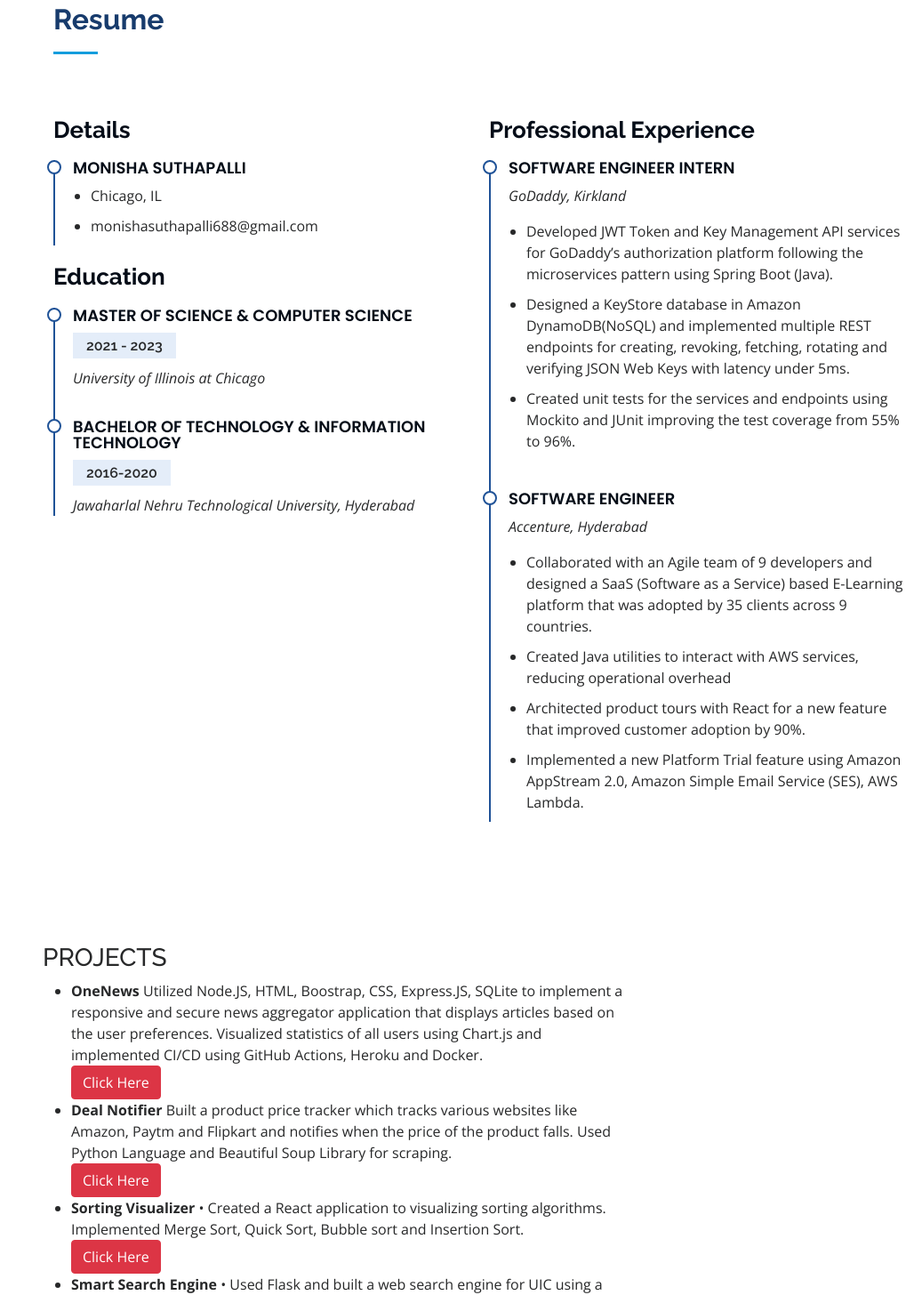
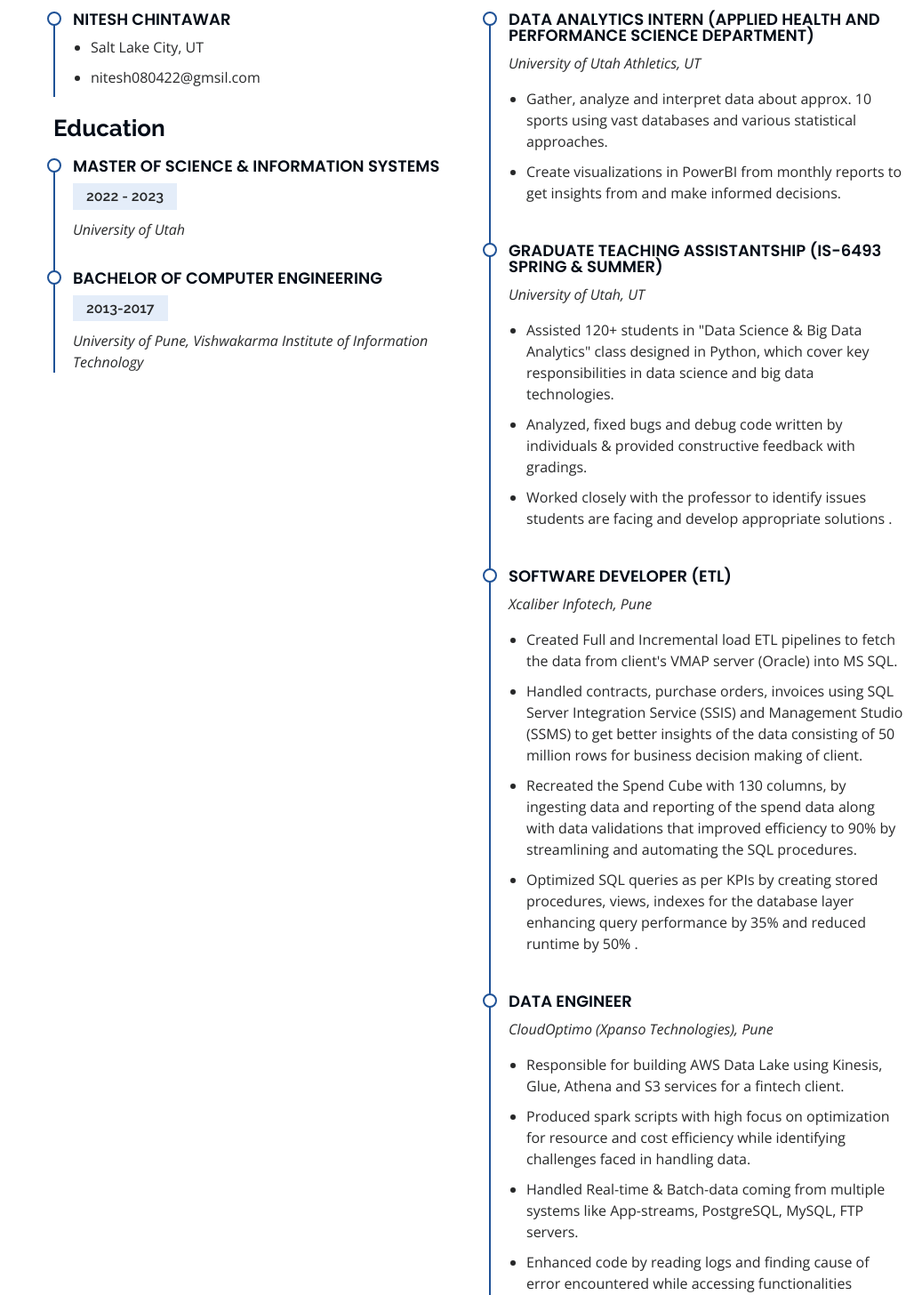
Before and after one commit to NiteshChintawar/niteshchintawar.github.io, a plain HTML site: page index.html in a window 1280 px wide. Shown: the part 1344-2800 px from the top of the page at 89% size, without its empty margins (252-1280 px from the left). Drawn offline with nearby package versions, Linux system fonts and the light colour scheme.

Commit message:
Website 1.0 complete

```diff
--- a/index.html
+++ b/index.html
@@ -78,28 +78,28 @@
 
         <div class="section-title">
           <h2>About</h2>
-          <p>I am currently pursuing Masters in Computer Science at University of Illinois, at Chicago. I enjoy solving complex problems, creating solutions out of thin air is what piqued me to pursue Computer Science. Prior to my Masters I worked as a Software Engineer, I love working with all the layers of the stack. Currently, I'm experimenting and exploring DevOps and Cloud Computing. When I'm not coding, I appreciate a good game with my wholesome squad.</p>
+          <p>I am an Information Systems student pursuing my passion for data engineering, ETL development, data analysis, and Python development. Currently enrolled in a Masters program in Information Systems at the University of Utah, I am driven by my love for solving complex problems and crafting innovative solutions. With prior experience as a Software Engineer and my current role as a Data Analytics intern at Utah Athletics, I have honed my skills in working with various layers of the technology stack. When I'm not diving into coding challenges, I enjoy engaging in immersive gaming experiences with my supportive circle of friends. Let's connect and explore how my expertise can contribute to your data-driven endeavors.</p>
         </div>
 
       </div>
 
       <div class="row">
         <div class="col-lg-4" data-aos="fade-right">
-          <img src="assets/img/profile-img.jpg" class="img-fluid" alt="">
+          <img src="assets/img/EditDSC04719.jpg" class="img-fluid" alt="">
         </div>
         <div class="col-lg-8 pt-4 pt-lg-0 content" data-aos="fade-left">
-          <h3>Computer Science Student and Software Engineer</h3>
+          <h3>Information Systems Student and Data Engineer</h3>
           <p class="fst-italic">
             Skills
           </p>
           <div class="row">
             <div class="col-lg-12">
               <ul>
-                <li><i class="bi bi-chevron-right"></i> <strong>Programming Languages:</strong> <span>Java, Python, Javascript</span></li>
-                <li><i class="bi bi-chevron-right"></i> <strong>Front-end Technologies:</strong> <span>HTML, CSS, Bootstrap, ReactJS, Vue JS</span></li>
-                <li><i class="bi bi-chevron-right"></i> <strong>Back-end Technologies:</strong> <span>Node.js, Express.js</span></li>
-                <li><i class="bi bi-chevron-right"></i> <strong>Databases:</strong> <span>Oracle SQL, Mongo DB</span></li>
-                <li><i class="bi bi-chevron-right"></i> <strong>Tools:</strong> <span>GIT, Vscode, IntelliJ, Atom, Jupyter Notebook</span></li>
+                <li><i class="bi bi-chevron-right"></i> <strong>Programming Languages:</strong> <span>Java, Python, Scala, R</span></li>
+                <li><i class="bi bi-chevron-right"></i> <strong>Packages:</strong> <span>: Numpy, Pandas, ggplot, plotly</span></li>
+                <li><i class="bi bi-chevron-right"></i> <strong>Visualization Tools:</strong> <span>Tableau, Power BI, Altryx</span></li>
+                <li><i class="bi bi-chevron-right"></i> <strong>Databases:</strong> <span>Databases: Oracle, MSSQL, MySQL, PostgreSQL, MongoDB (NoSQL), Snowflake</span></li>
+                <li><i class="bi bi-chevron-right"></i> <strong>Tools & Technologies:</strong> <span>: Hadoop, Hive, Spark, Kafka, Sqoop, SSIS (ETL), SSMS, AWS, Azure, Airflow</span></li>
               </ul>
             </div>
 
@@ -125,57 +125,77 @@
           <div class="col-lg-6" data-aos="fade-up">
             <h3 class="resume-title">Details</h3>
             <div class="resume-item pb-0">
-              <h4>Monisha Suthapalli</h4>
+              <h4>Nitesh Chintawar</h4>
 
               <ul>
-                <li>Chicago, IL</li>
-                <li>monishasuthapalli688@gmail.com</li>
+                <li>Salt Lake City, UT</li>
+                <li>nitesh080422@gmsil.com</li>
               </ul>
             </div>
 
             <h3 class="resume-title">Education</h3>
             <div class="resume-item">
-              <h4>Master of Science &amp; Computer Science</h4>
-              <h5>2021 - 2023</h5>
-              <p><em>University of Illinois at Chicago</em></p>
+              <h4>Master of Science &amp; Information Systems</h4>
+              <h5>2022 - 2023</h5>
+              <p><em>University of Utah</em></p>
             </div>
             <div class="resume-item">
-              <h4>Bachelor of Technology &amp; Information Technology</h4>
-              <h5>2016-2020</h5>
-              <p><em>Jawaharlal Nehru Technological University, Hyderabad</em></p>
+              <h4>Bachelor of Computer Engineering</h4>
+              <h5>2013-2017</h5>
+              <p><em>University of Pune, Vishwakarma Institute of Information Technology</em></p>
             </div>
           </div>
 
           <div class="col-lg-6" data-aos="fade-up" data-aos-delay="100">
             <h3 class="resume-title">Professional Experience</h3>
             <div class="resume-item">
-              <h4>Software Engineer Intern</h4>
-              <p><em>GoDaddy, Kirkland</em></p>
+              <h4>Data Analytics Intern (Applied Health and Performance Science Department)</h4>
+              <p><em>University of Utah Athletics, UT</em></p>
               <ul>
-                <li>Developed JWT Token and Key Management API services for GoDaddy’s authorization platform following the microservices pattern using
-                  Spring Boot (Java).
+                <li>Gather, analyze and interpret data about approx. 10 sports using vast databases and various statistical approaches.
                   </li>
-                <li>Designed a KeyStore database in Amazon DynamoDB(NoSQL) and implemented multiple REST endpoints for creating, revoking, fetching,
-                  rotating and verifying JSON Web Keys with latency under 5ms. </li>
-                <li>Created unit tests for the services and endpoints using Mockito and JUnit improving the test coverage from 55% to 96%.</li>
+                <li>Create visualizations in PowerBI from monthly reports to get insights from and make informed decisions. </li>
 
               </ul>
             </div>
             <div class="resume-item">
-              <h4>Software Engineer</h4>
-              <p><em>Accenture, Hyderabad</em></p>
+              <h4>Graduate Teaching Assistantship (IS-6493 Spring & Summer)</h4>
+              <p><em>University of Utah, UT</em></p>
               <ul>
-                <li>Collaborated with an Agile team of 9 developers and designed a SaaS (Software as a Service) based E-Learning platform
-                  that was adopted by 35 clients across 9 countries.
+                <li>Assisted 120+ students in "Data Science & Big Data Analytics" class designed in Python, which cover key
+responsibilities in data science and big data technologies.
                   </li>
-                <li>Created Java utilities to interact with AWS services, reducing operational overhead </li>
-                <li>Architected product tours with React for a new feature that improved customer adoption by 90%.</li>
-                <li>Implemented a new Platform Trial feature using Amazon AppStream 2.0, Amazon Simple Email Service (SES),
-                  AWS Lambda.
-                  </li>
+                <li>Analyzed, fixed bugs and debug code written by individuals & provided constructive feedback with gradings. </li>
+                <li>Worked closely with the professor to identify issues students are facing and develop appropriate solutions
+.</li>
               </ul>
             </div>
-
+            <div class="resume-item">
+              <h4>Software Developer (ETL)</h4>
+              <p><em>Xcaliber Infotech, Pune</em></p>
+              <ul>
+                <li>Created Full and Incremental load ETL pipelines to fetch the data from client's VMAP server (Oracle) into MS SQL.</li>
+                <li>Handled contracts, purchase orders, invoices using SQL Server Integration Service (SSIS) and Management Studio
+(SSMS) to get better insights of the data consisting of 50 million rows for business decision making of client.</li>
+                <li>Recreated the Spend Cube with 130 columns, by ingesting data and reporting of the spend data along with data
+validations that improved efficiency to 90% by streamlining and automating the SQL procedures.</li>
+                <li>Optimized SQL queries as per KPIs by creating stored procedures, views, indexes for the database layer enhancing
+query performance by 35% and reduced runtime by 50% .</li>
+              </ul>
+            </div>
+            <div class = "resume-item">
+            <h4>Data Engineer</h4>
+            <p><em>CloudOptimo (Xpanso Technologies), Pune</em></p>
+            <ul>
+              <li>Responsible for building AWS Data Lake using Kinesis, Glue, Athena and S3 services for a fintech client.
+              </li>
+              <li>Produced spark scripts with high focus on optimization for resource and cost efficiency while identifying
+challenges faced in handling data.</li>
+              <li>Handled Real-time & Batch-data coming from multiple systems like App-streams, PostgreSQL, MySQL, FTP servers.</li>
+              <li>Enhanced code by reading logs and finding cause of error encountered while accessing functionalities leading to
+a 40% reduction in bugs.</li>
+            </ul>
+            </div>
           </div>
         </div>
 
@@ -190,25 +210,30 @@
         <div class="row">
           <div class="col-lg-12">
             <ul>
-              <li></i> <strong>OneNews</strong> <span>Utilized Node.JS, HTML, Boostrap, CSS, Express.JS, SQLite to implement a responsive and secure news
-                aggregator application that displays articles based on the user preferences. Visualized statistics of all users using Chart.js
-                and implemented CI/CD using GitHub Actions, Heroku and Docker.</span></li>
-                <a href="https://github.com/MonishaSuthapalli/One-News" class="btn btn-danger">Click Here</a>
+              <li></i> <strong>Super Bowl: Twitter Analysis Participated in Game Day Ad Analytics</strong> <span>• Conducted an in-depth analysis of Twitter tweets on Super Bowl ads in extracting valuable metrics using Altryx to
+extract insights and presented them using Tableau to create an infographic
+.</span></li>
+                <a href="" class="btn btn-danger">Click Here</a>
                 </li>
-                <li></i> <strong>Deal Notifier</strong> <span>Built a product price tracker which tracks various websites like Amazon, Paytm and Flipkart and notifies when the price of
-                  the product falls. Used Python Language and Beautiful Soup Library for scraping.
+                <li></i> <strong>Google Teachable Machine Challenge </strong> <span>•Trained a set of images in Teachable Machine to create a reliable and accurate system for identifying goods, which
+would make the supermarket experience more accessible for the blind or visually impaired.
                   </span></li>
-                  <a href="https://github.com/MonishaSuthapalli/Product-Price-Tracker" class="btn btn-danger">Click Here</a>
+                  <a href="" class="btn btn-danger">Click Here</a>
                   </li>
-                  <li></i> <strong>Sorting Visualizer</strong> <span>• Created a React application to visualizing sorting algorithms. Implemented Merge Sort, Quick Sort, Bubble sort and
-                    Insertion Sort.
+                  <li></i> <strong>YouTube Data Analysis </strong> <span>• Analyzed and transformed YouTube data using AWS tools such as Glue, Lambda, Athena, S3 and QuickSight,
+including handling of foreign language data, resulting into a dashboard on reporting layer of partitioned S3 bucket.
                     </span></li>
-                    <a href="https://github.com/MonishaSuthapalli/Visualize" class="btn btn-danger">Click Here</a>
+                    <a href="" class="btn btn-danger">Click Here</a>
                     </li>
-                    <li></i> <strong>Smart Search Engine</strong> <span>• Used Flask and built a web search engine for UIC using a crawler with an IR system and the vector space model, resulting in a 50% improvement in search accuracy as measured by user testing.
-                      </span></li>
-                      <a href="https://github.com/MonishaSuthapalli/Visualize" class="btn btn-danger">Click Here</a>
-                      </li>
+                  <li></i> <strong>Top Trending Twitter Hashtags from Streaming Data </strong> <span>• Identified top 10 trending twitter hashtags in last 1 hr. on unbounded streaming twitter data by Spark Streaming,
+publishing it to Apache Kafka and consuming back to Spark for cleaning and loading them into Hive from Kafka.
+                    </span></li>
+                    <a href="" class="btn btn-danger">Click Here</a>
+                    </li>
+                    <li></i> <strong>Forbes website reverse engineering </strong> <span>• Conducted reverse engineering of Forbes real-time Billionaires' database for various feature demonstrations
+                    </span></li>
+                    <a href="" class="btn btn-danger">Click Here</a>
+                    </li>
             </ul>
           </div>
 
```
Also changed, not shown: assets/img/hero-bg.jpg (deleted), assets/img/profile-img.jpg (deleted), 1 other file.
